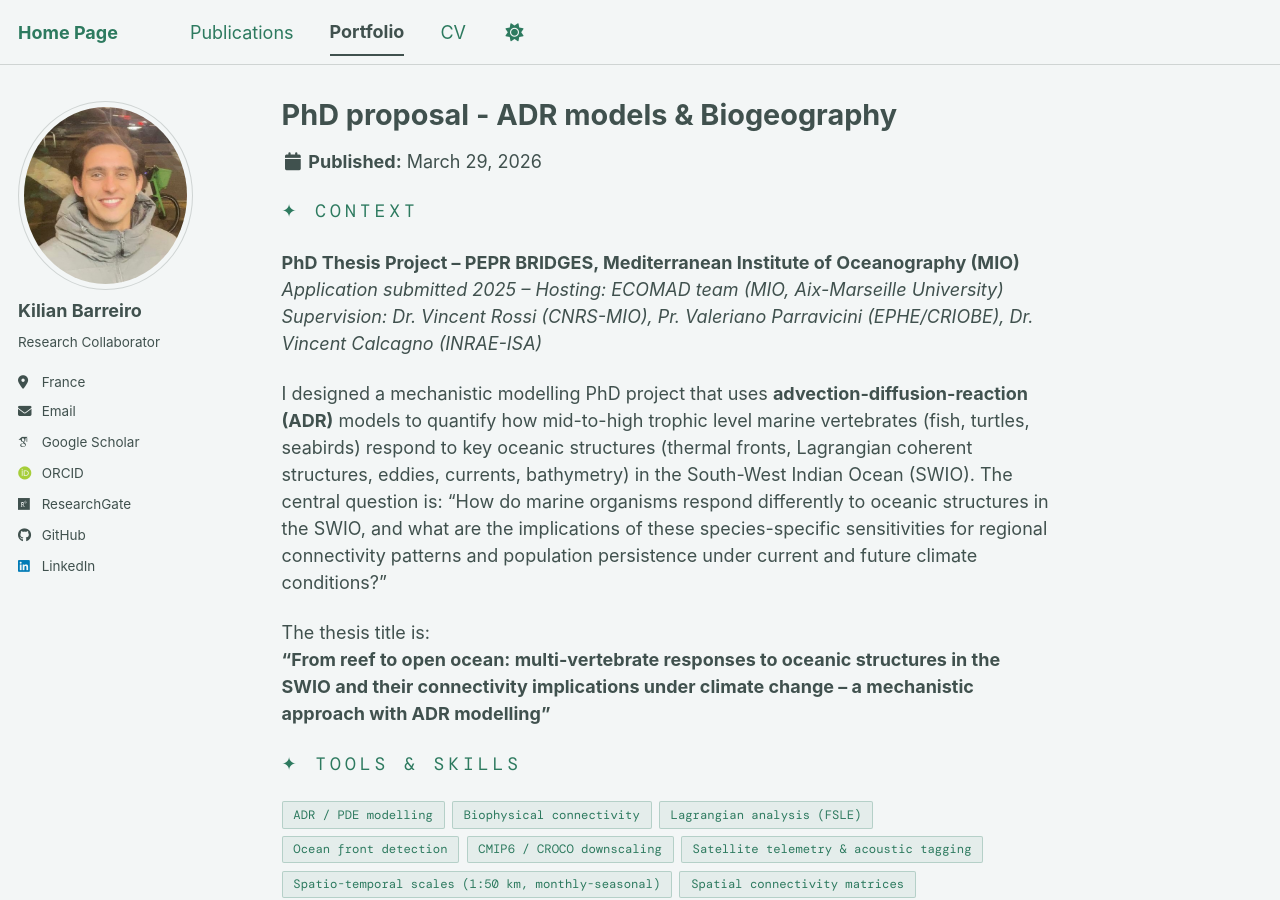
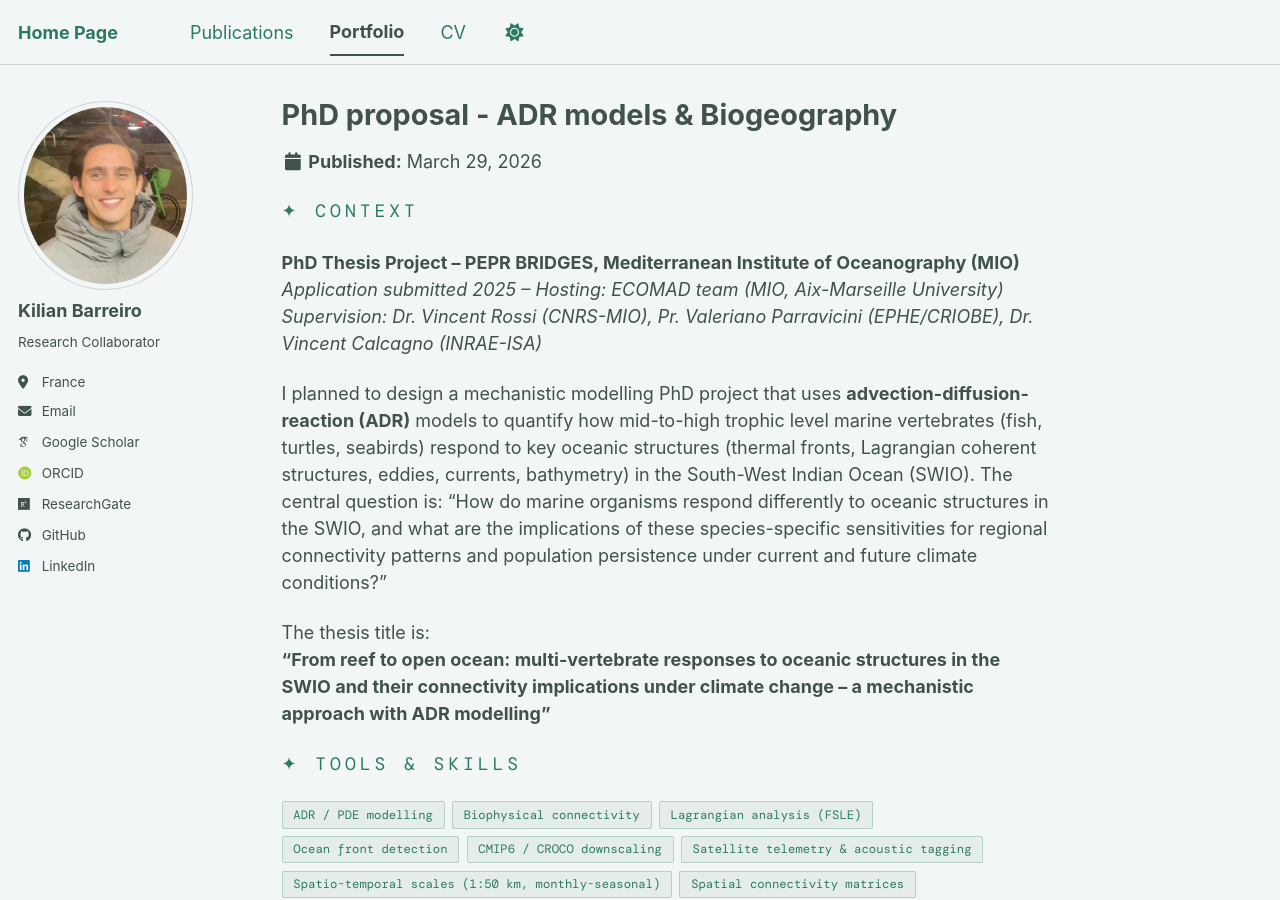
Before and after one commit to KilianBARREIRO/KilianBARREIRO.github.io, a Jekyll site: the page built from _portfolio/portfolio-4.md, in a window 1280 px wide and 900 px high. Built offline with Jekyll 4.4.1, drawn with Linux system fonts in a browser that asks for light colours; some web fonts are replaced; a script bundle is joined from its source files by our own code; library files that are not in the unit come from our copies.

Commit message:
Update portfolio-4.md

```diff
--- a/_portfolio/portfolio-4.md
+++ b/_portfolio/portfolio-4.md
@@ -70,7 +70,7 @@ collection: portfolio
 *Application submitted 2025 – Hosting: ECOMAD team (MIO, Aix-Marseille University)*
 *Supervision: Dr. Vincent Rossi (CNRS-MIO), Pr. Valeriano Parravicini (EPHE/CRIOBE), Dr. Vincent Calcagno (INRAE-ISA)*
 
-I designed a mechanistic modelling PhD project that uses **advection-diffusion-reaction (ADR)** models to quantify how mid-to-high trophic level marine vertebrates (fish, turtles, seabirds) respond to key oceanic structures (thermal fronts, Lagrangian coherent structures, eddies, currents, bathymetry) in the South-West Indian Ocean (SWIO). The central question is: “How do marine organisms respond differently to oceanic structures in the SWIO, and what are the implications of these species-specific sensitivities for regional connectivity patterns and population persistence under current and future climate conditions?”
+I planned to design a mechanistic modelling PhD project that uses **advection-diffusion-reaction (ADR)** models to quantify how mid-to-high trophic level marine vertebrates (fish, turtles, seabirds) respond to key oceanic structures (thermal fronts, Lagrangian coherent structures, eddies, currents, bathymetry) in the South-West Indian Ocean (SWIO). The central question is: “How do marine organisms respond differently to oceanic structures in the SWIO, and what are the implications of these species-specific sensitivities for regional connectivity patterns and population persistence under current and future climate conditions?”
 
 The thesis title is:
 **“From reef to open ocean: multi-vertebrate responses to oceanic structures in the SWIO and their connectivity implications under climate change – a mechanistic approach with ADR modelling”**
```
